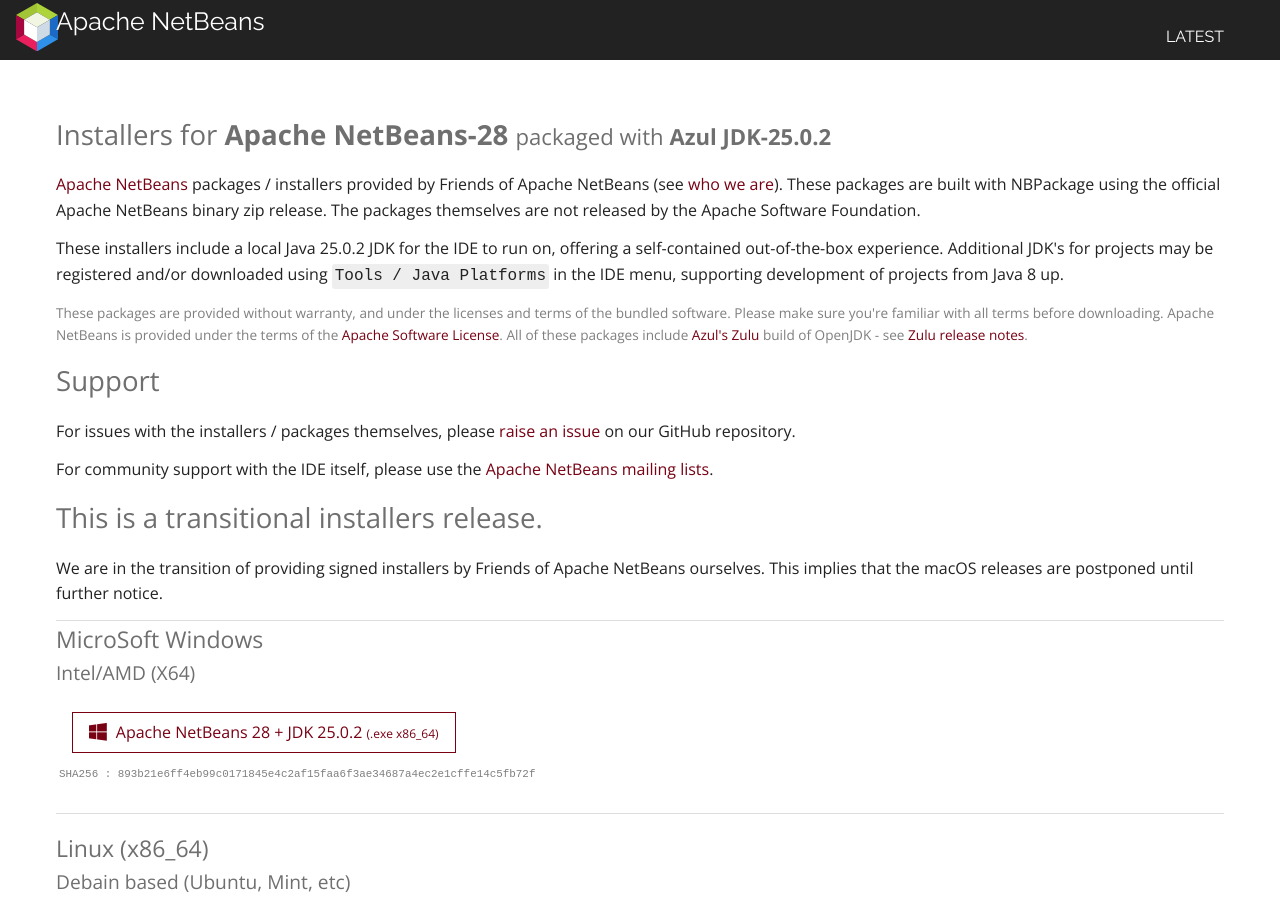
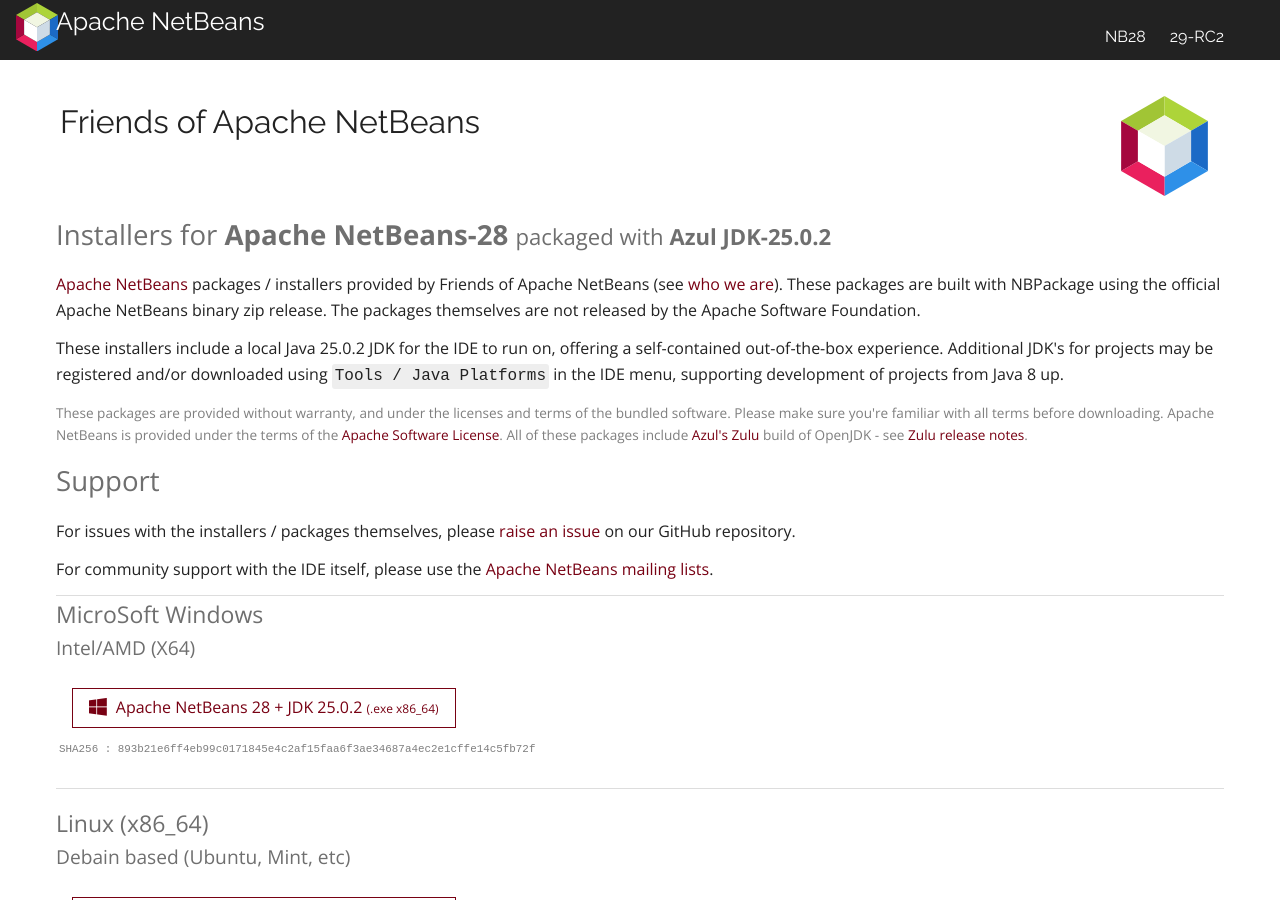
Before and after one commit to Friends-of-Apache-NetBeans/netbeans-installers-site, a Jekyll site: the page built from index.html, in a window 1280 px wide and 900 px high. Built offline with Jekyll 4.4.1, drawn with Linux system fonts in a browser that asks for light colours; nearby versions of some CDN libraries.

Commit message:
show release candidates here too

```diff
--- a/_includes/header.html
+++ b/_includes/header.html
@@ -10,10 +10,10 @@
     <nav role="navigation">
       <ul id="js-navigation-menu" class="navigation-menu show">
         {%- assign i = false -%}
-        {%- for f in site.data reversed -%}
+        {%- for f in site.data -%}
             {%- if i!=true  -%}
             {%-    assign href="/" -%}
-            {%-    assign title= "latest" -%}
+            {%-    assign title= f[0] -%}
             {%- else -%}
             {%-    assign title=f[0] -%}
             {%-    capture href -%}
@@ -21,7 +21,7 @@
             {%-    endcapture -%}
             {%- endif -%}
             {%- if page.url == href -%}{%- assign aclass=" active"%}{%else%}{%assign aclass=""%}{%endif-%}
-            <li class="nav-link{{aclass}}"><a href="{{href| prepend: site.baseurl}}">{{title }}</a></li>
+            <li class="nav-link{{aclass}}"><a href="{{href| prepend: site.baseurl}}">{{ title | replace_first: 'rc', ''  }}</a></li>
         {%- assign i = true -%}
         {%- endfor -%}
       </ul>
--- a/_includes/preamble.html
+++ b/_includes/preamble.html
@@ -25,8 +25,9 @@
   </p>
 </section>
 
-<section class="support">
-  <h2>Support</h2>
+<section class="support" >
+
+  <h2 id="Support">Support</h2>
   <p>For issues with the installers / packages themselves, please
     <a href="https://github.com/Friends-of-Apache-NetBeans/netbeans-installers/issues">raise an issue</a>
     on our GitHub repository.</p>
--- a/_layouts/page.html
+++ b/_layouts/page.html
@@ -3,7 +3,7 @@
 ---
 <header id="content-header">
   <section id="page-title">
-    <!-- <h1>{% if sb.page-title %}{{ sb.page-title }}{% else %}{{ site.title }}{% endif %}</h1> -->
+    <h1>{% if sb.page-title %}{{ sb.page-title }}{% else %}{{ site.title }}{% endif %}</h1>
   </section>
 </header>
 
--- a/index.html
+++ b/index.html
@@ -14,10 +14,4 @@
 
 {%- include preamble.html -%}
 
-<section class="support">
-  <h2>This is a transitional installers release.</h2>
-  <p>We are in the transition of providing signed installers by Friends of Apache NetBeans ourselves.
-    This implies that the macOS releases are postponed until further notice.
-  </p>
-  <section>
-    {%- include release.html -%}
+{%- include release.html -%}
```
Also changed, not shown: other parts of index.html (+2 -2 lines), _data/rc29-rc2.yaml (added, +20 -0 lines), _includes/prerelease.html (added, +16 -0 lines), _layouts/prerelease.html (added, +12 -0 lines), rc29-rc2.md (added, +4 -0 lines), .github/workflows/update.yaml, 2 other files.
